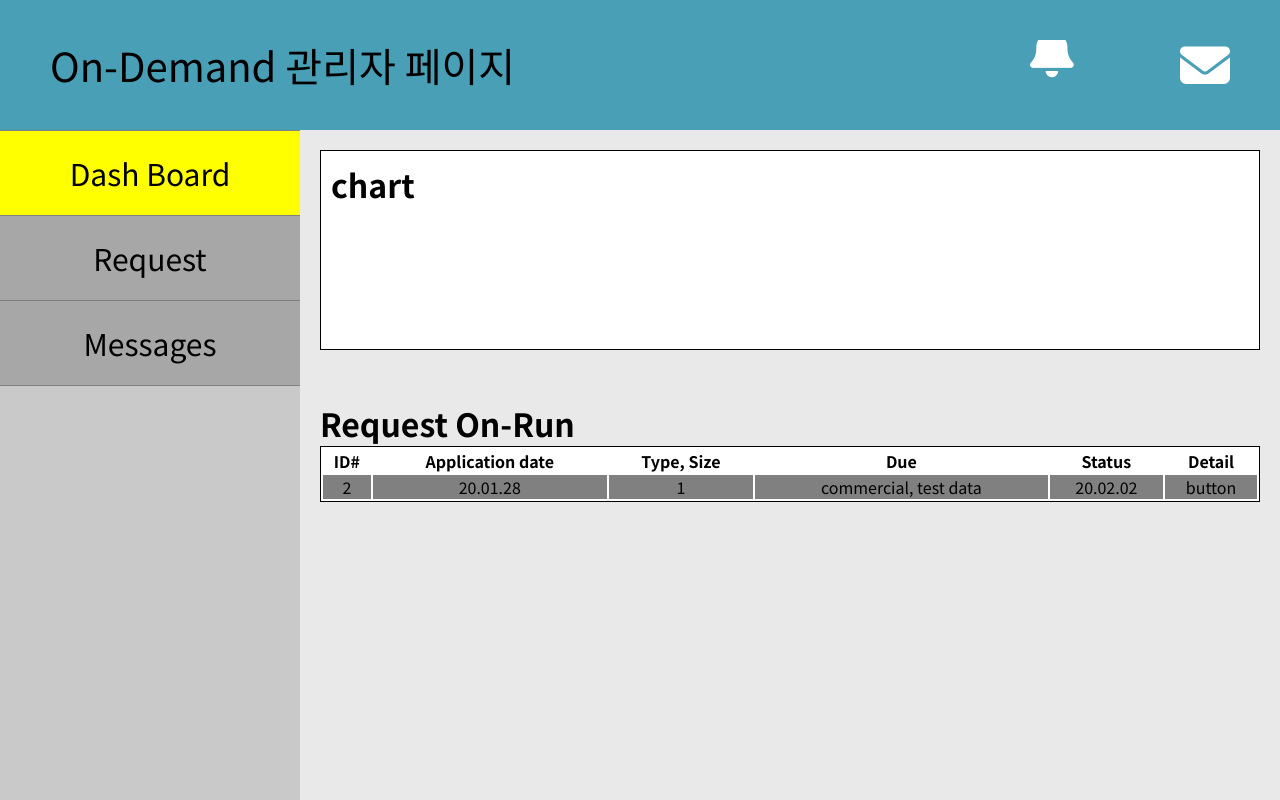
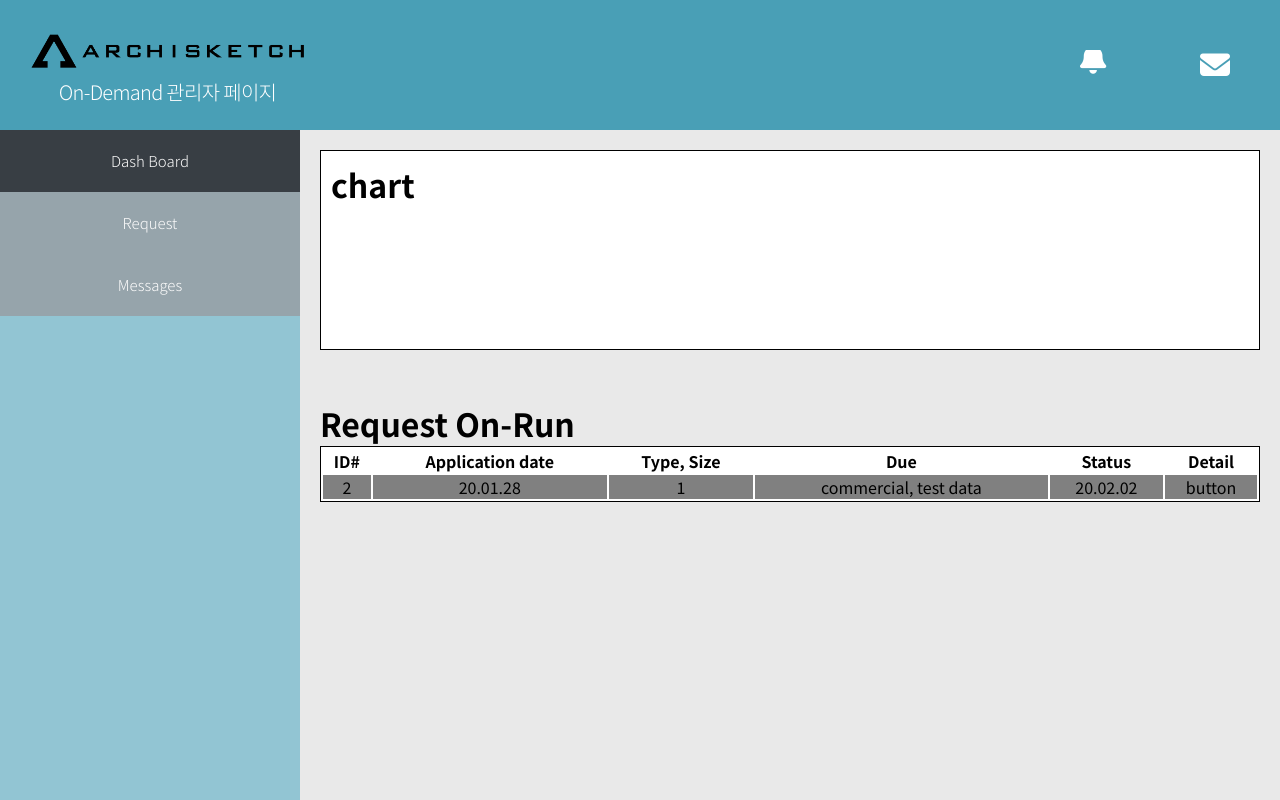
Before and after one commit to jenny5546/On-Demand-Front-Refactored, a Django app: page /adminpage/ in a window 1280 px wide. Run offline with Django 3.2, Linux system fonts and the light colour scheme; data that the repository does not hold is empty; style sheets or scripts are compiled from the project's sources; some libraries are stand-ins or nearby versions; some web fonts are replaced.

Commit message:
changed base.html css

```diff
--- a/adminpage/static/ondemand.scss
+++ b/adminpage/static/ondemand.scss
@@ -26,17 +26,25 @@ header {
     flex-direction: row;
     background-color: $mainColor_dark;
     height: 100%;
-    color: black;
+    color: white;
     align-items: center;
-    justify-content: space-between;
+    img {
+        width: 300px;
+        margin-left: 20px;
+    }
     h2 {
-        margin-left: 50px;
-        font-size: 40px;
-        font-weight: 400;
+        letter-spacing: -0.7px;
+        text-align: center;
+        font-size: 20px;
+        margin-left: 35px;
+        font-weight: $light;
     }
     nav {
-        width: 200px;
+        position: absolute;
+        right: 0;
+        width: 150px;
         margin-right: 50px;
+
         ul {
             display: flex;
             align-items: center;
@@ -44,7 +52,6 @@ header {
             list-style: none;
             overflow: hidden;
             li {
-                font-size: 20px;
                 height: 100%;
                 display: flex;
                 align-items: center;
@@ -58,28 +65,28 @@ header {
     flex: 1;
     .sidenav {
         width: 300px;
-        background-color:  rgb(202, 201, 201);
+        background-color:  $mainColor_light;
         //border: 1px solid black;
-        border-top: 1px solid gray;
+        border-top: 0;
         a{
             display: block;
             text-align: center;
-            background-color:rgb(167, 167, 167);
-            font-size: 30px;
+            background-color:$secondary_subColor_dark;
+            font-size: 15px;
             text-decoration: none;
-            color: black;
+            color: $font100;
             padding: 20px;
-            border-bottom: 1px solid gray;
+            font-weight: $light;
         }
         .dashboard_here{
-            background-color: yellow;
+            background-color: $btn_darkColor;
         }
         .request_here{
-            background-color: yellow;
+            background-color: $btn_darkColor;
         }
 
         a:hover {
-            background-color: white;
+            background-color: $btn_darkColor;
         }
     }
 
--- a/adminpage/templates/base.html
+++ b/adminpage/templates/base.html
@@ -1,6 +1,7 @@
-{% load sass_tags %}
 
 <!DOCTYPE html>
+{% load static %}
+{% load sass_tags %}
 <html>
     <head>
         <title>ondemand service</title>
@@ -11,11 +12,15 @@
     <body>
         <div class="header">
             <header>
-                <h2> On-Demand 관리자 페이지</h2>
+                <div class="logo" style="display: flex; flex-direction: column; width: 300px;">
+                    <img src="{% static 'Archisketch_Logo.png' %}"/>
+                    <h2> On-Demand 관리자 페이지</h2>
+                </div>
+
                 <nav>
                 <ul>
-					<li><a href=""><i class="fas fa-bell fa-sm" style= "color: #ffffff; font-size: 50px;"></i></a></li>
-					<li><a href=""><i class="fas fa-envelope" style= "color: #ffffff; font-size: 50px;"></i></a></li>
+					<li><a href=""><i class="fas fa-bell fa-sm" style= "color: #ffffff; font-size: 30px;"></i></a></li>
+					<li><a href=""><i class="fas fa-envelope" style= "color: #ffffff; font-size: 30px;"></i></a></li>
 				</ul>
                 </nav>
             </header>
```
Also changed, not shown: static/ondemand.css (+22 -17 lines), adminpage/static/Archisketch_Logo.png (added), 1 other file.
